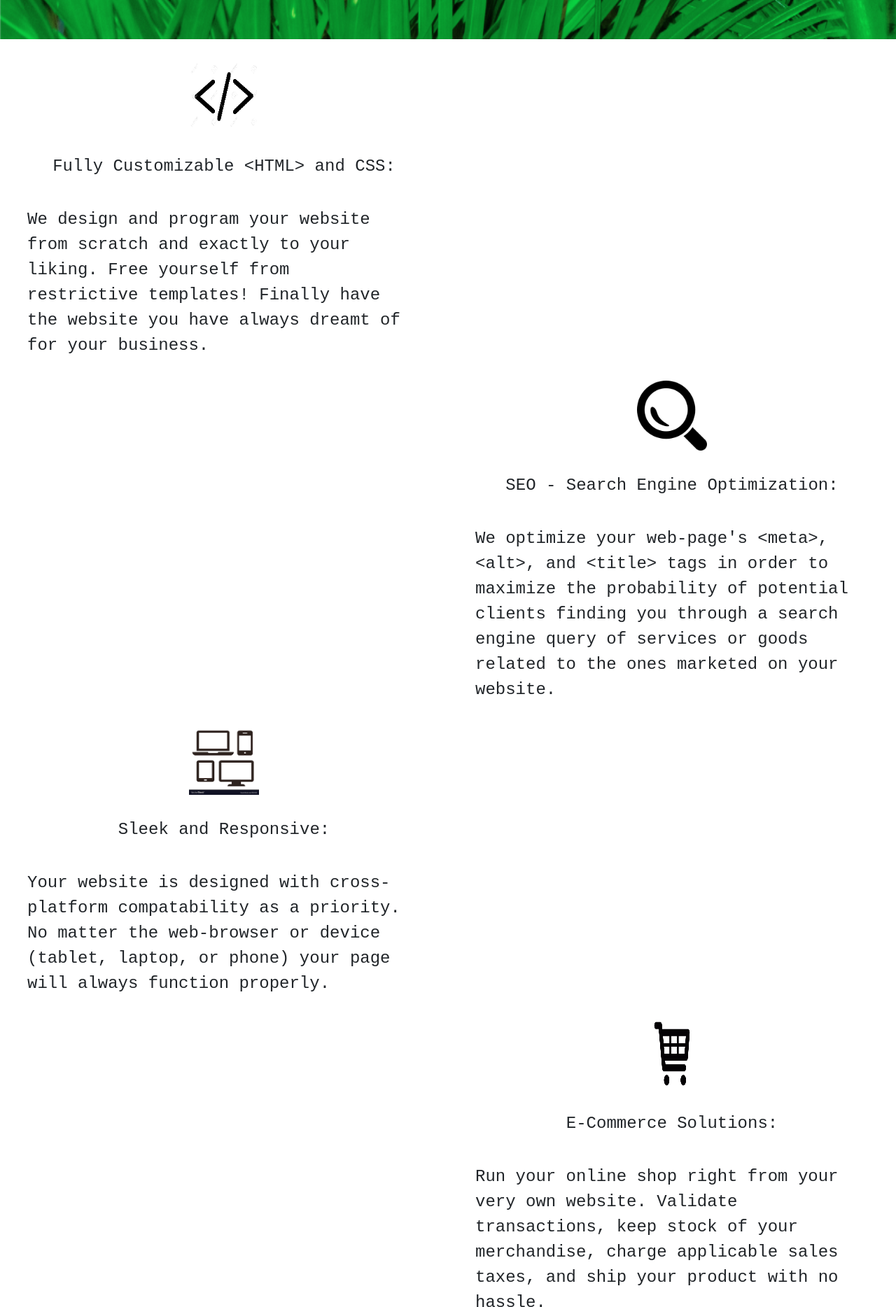
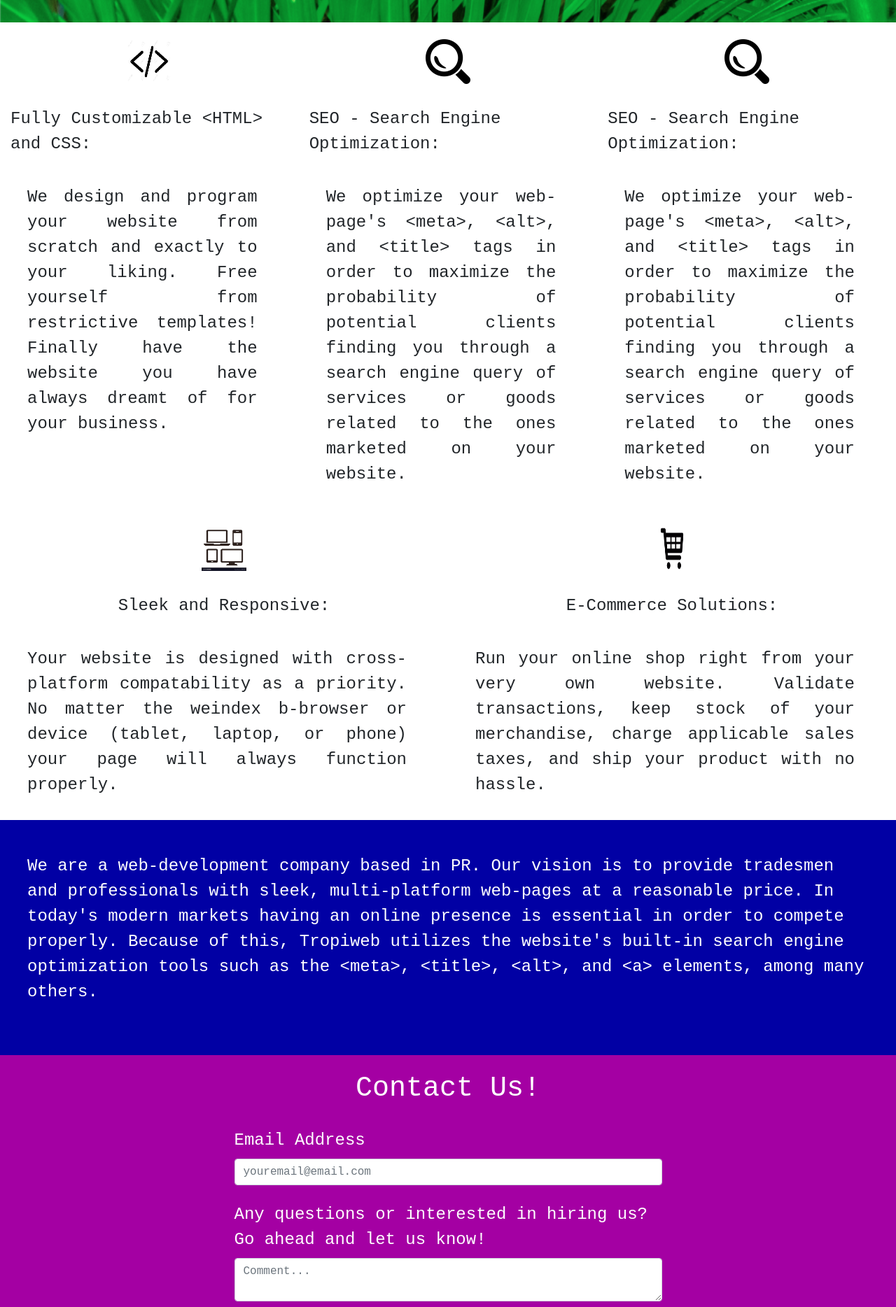
Before and after one commit to alejandroc311/Tropiweb-Webpage, a plain HTML site: page index.html in a window 1280 px wide. Shown: the part 460-2328 px from the top of the page at 70% size. Drawn offline with nearby package versions, Linux system fonts and the light colour scheme.

Commit message:
New Look Once More

```diff
--- a/index.html
+++ b/index.html
@@ -61,84 +61,142 @@
     <!-- Card with Container which will enable bootstrap flexbox for alignment utilities. The Cards will contain the content of what
     Tropiweb is and does.-->
 
-<div class="container-fluid justify-content-center">
+<div class="container-fluid justify-content-center container-index">
 
-    <div class="row">
-        <div class="col-xs-12 col-sm-12 col-lg-6">
-          <div class="card border-0">
-            <div class="d-flex justify-content-center">
-              <img src="Code Angle Bracket 1.png" width="100" height="100" alt="">
+    <div class="row index">
+        <div class="index col-xs-12 col-sm-12 col-lg-4">
+          <div class="index card border-0 index-card">
+            <div class="index d-flex justify-content-center">
+              <img src="Code Angle Bracket 1.png" width="64" height="64" alt="">
             </div>
 
-            <div class="d-flex justify-content-center">
-              <p class="pTagsForCardTitles">Fully Customizable &ltHTML&gt and CSS:</p>
+            <div class="index d-flex justify-content-center">
+              <p class="index pTagsForCardTitles">Fully Customizable &ltHTML&gt and CSS:</p>
             </div>
-            <div class="d-flex justify-content-center">
-              <p class="pTagsForCards">We design and program your website from scratch and exactly to
+            <div class="index d-flex justify-content-center">
+              <p class="index pTagsForCards d-flex justify-content-center text-justify">We design and program your website from scratch and exactly to
                 your liking. Free yourself from restrictive templates! Finally have the website you have always dreamt of for your business.</p>
             </div>
 
             </div>
           </div>
 
-          <div class="col-lg-6 jquerymarker"></div>
-
+          <div class=" index col-xs-12 col-sm-12 col-lg-4">
+            <div class="index card border-0 index-card">
+              <div class="index d-flex justify-content-center">
+                <img src="Magnifying Glass SEO.png" width="64" height="64" alt="">
               </div>
-
-  <div class="row">
-        <div class="col-lg-6"></div>
-
-        <div class="col-xs-12 col-sm-12 col-lg-6">
-          <div class="card border-0">
-            <div class="d-flex justify-content-center">
-              <img src="Magnifying Glass SEO.png" width="100" height="100" alt="">
+              <div class="index d-flex justify-content-center">
+                <p class="index pTagsForCardTitles">SEO - Search Engine Optimization:</p>
               </div>
-            <div class="d-flex justify-content-center">
-              <p class="pTagsForCardTitles">SEO - Search Engine Optimization:</p>
-            </div>
-            <p class="pTagsForCards">We optimize your web-page's &ltmeta&gt, &ltalt&gt, and
+              <p class="index pTagsForCards d-flex justify-content-center text-justify">We optimize your web-page's &ltmeta&gt, &ltalt&gt, and
                 &lttitle&gt tags in order to maximize the probability of potential clients finding you through a search engine query of services
                 or goods related to the
                 ones marketed on your website.</p>
             </div>
           </div>
+
+          <div class="index col-xs-12 col-sm-12 col-lg-4">
+            <div class="index card border-0 index-card">
+              <div class="index d-flex justify-content-center">
+                <img src="Magnifying Glass SEO.png" width="64" height="64" alt="">
               </div>
-
-  <div class="row">
-        <div class="col-xs-12 col-sm-12 col-lg-6">
-          <div class="card border-0">
-            <div class="d-flex justify-content-center">
-              <img src="Devices for Responsive Representation.png" width="100" height="100" alt="">
+              <div class="index d-flex justify-content-center">
+                <p class="index pTagsForCardTitles">SEO - Search Engine Optimization:</p>
               </div>
-            <div class="d-flex justify-content-center">
-              <p class="pTagsForCardTitles">Sleek and Responsive:</p>
-            </div>
-            <p class="pTagsForCards">Your website is designed with cross-platform compatability as a priority.
-              No matter the web-browser or device (tablet, laptop, or phone) your page will always function properly.</p>
+              <p class="index pTagsForCards d-flex justify-content-center text-justify">We optimize your web-page's &ltmeta&gt, &ltalt&gt, and
+                &lttitle&gt tags in order to maximize the probability of potential clients finding you through a search engine query of services
+                or goods related to the
+                ones marketed on your website.</p>
             </div>
           </div>
 
-        <div class="col-lg-6"></div>
-
       </div>
 
-    <div class="row">
-        <div class="col-lg-6"></div>
-        <div class="col-xs-12 col-sm-12 col-lg-6">
-          <div class="card border-0">
-            <div class="d-flex justify-content-center">
-              <img src="Shopping Kart Icon.png" width="100" height="100" alt="">
+  <div class="row index">
+        <div class="index col-xs-12 col-sm-12 col-lg-6">
+          <div class="index card border-0 index-card">
+            <div class="index d-flex justify-content-center">
+              <img src="Devices for Responsive Representation.png" width="64" height="64" alt="">
             </div>
-            <div class="d-flex justify-content-center">
-              <p class="pTagsForCardTitles">E-Commerce Solutions:</p>
+            <div class="index d-flex justify-content-center">
+              <p class="index pTagsForCardTitles">Sleek and Responsive:</p>
             </div>
-            <p class="pTagsForCards">Run your online shop right from your very own website. Validate transactions,
+            <p class="index pTagsForCards d-flex justify-content-center text-justify">Your website is designed with cross-platform compatability as a priority.
+              No matter the weindex b-browser or device (tablet, laptop, or phone) your page will always function properly.</p>
+          </div>
+        </div>
+        <div class="index col-xs-12 col-sm-12 col-lg-6">
+          <div class="index card border-0 index-card">
+            <div class="index d-flex justify-content-center">
+              <img src="Shopping Kart Icon.png" width="64" height="64" alt="">
+            </div>
+            <div class="index d-flex justify-content-center">
+              <p class="index pTagsForCardTitles">E-Commerce Solutions:</p>
+            </div>
+            <p class="index pTagsForCards d-flex justify-content-center text-justify">Run your online shop right from your very own website. Validate transactions,
               keep stock of your merchandise, charge applicable sales taxes, and ship your product with no hassle.</p>
+          </div>
+        </div>
+      </div>
+    </div>
+    <div class="about">
+      <div class="container-fluid about">
+        <div class="row about">
+          <div class="col-lg-12 about">
+            <div class="card border-0 about">
+              <div class="d-flex justify-content-center about">
+                <p class="aboutPageParagraph about">We are a web-development company based in PR. Our vision is to provide tradesmen and professionals
+                  with sleek, multi-platform web-pages at a reasonable price. In today's modern markets having an online presence
+                  is essential in order to compete properly. Because of this, Tropiweb utilizes the website's
+                  built-in search engine optimization tools such as the &ltmeta&gt, &lttitle&gt, &ltalt&gt, and &lta&gt elements,
+                  among many others. </p>
               </div>
             </div>
           </div>
 
         </div>
+      </div>
+    </div>
+
+<div class="contact">
+  <a href=""></a>
+  <h1 class="d-flex justify-content-center">Contact Us!</h1>
+  <form>
+    <div class="form-row d-flex justify-content-center emailFormSection">
+      <div class="form-group col-lg-6">
+        <div>
+          <label for="emailFormInput">Email Address</label>
+        </div>
+          <input type="email" class="form-control" id="emailFormInput" placeholder="youremail@email.com" required>
+      </div>
+    </div>
+    <div class="form-row d-flex justify-content-center commentFormSection">
+      <div class="form-group col-lg-6">
+        <div>
+          <label for="commentFormInput">Any questions or interested in hiring us? Go ahead and let us know!</label>
+        </div>
+        <textarea type="text" class="form-control" id="commentFormInput" placeholder="Comment..." required></textarea>
+      </div>
+    </div>
+    <div class="form-row d-flex justify-content-center checkFormSection">
+      <div class="form-group col-lg-6">
+        <div class="form-check">
+          <input class="form-check-input" type="checkbox" id="invalidCheck" value="" required>
+          <label for="form-check-label" for="invalidCheck">Please check to make sure you're a human</label>
+        </div>
+      </div>
+    </div>
+    <div class="form-row d-flex justify-content-center buttonFormSection">
+      <div class="form-group col-lg-6">
+        <button class="btn btn-primary" type="submit">Submit Comment</button>
+      </div>
+
+    </div>
+
+  </form>
+</div>
+
 
 
 
--- a/style.css
+++ b/style.css
@@ -1,5 +1,10 @@
+*{
+  margin: 0;
+  padding:0;
+}
 .navbar{
-  font-size: 20px;
+
+  font-size: 24px;
   font-family: monospace;
 
 
@@ -31,15 +36,24 @@ nav{
 
 }
 
+.container-index{
+
+  margin-top:-32px;
+  margin-bottom: 0px;
+
+}
+.index-card{
+  padding-top: 24px;
+}
 
 .container-fluid{
-  margin-bottom: 24px;
+
   font-family: monospace;
 
 }
 
 .navbar-light .navbar-nav .nav-link{
-  color: #00a501;
+  color:#00a501;
 }
 
 
@@ -49,12 +63,14 @@ nav{
   padding: 8px 16px 8px 8px;
   font-size: 24px;
   font-family: monospace;
+
 }
 
 .pTagsForCardTitles{
   margin-top: 32px;
   font-size: 24px;
   font-family: monospace;
+
 }
 
 /* Media Queries compatible with the Boostrap queries to change alignment of content inside cards in the container in the
@@ -85,9 +101,25 @@ index page. */
 /*CONTACT PAGE FORM CSS*/
 
 
+.contact{
+  background-color: #A400A3;
+  font-family: monospace;
+  margin-top: -24px;
+  font-size: 24px;
+  color: white;
+
+
+}
+
+h1{
+  margin-top: 0;
+  padding-top: 48px;
+}
+
 form{
-  margin: 16px 28px 16px 28px;
+
   padding: 16px 24px 24px 24px;
+  background-color: #A400A3;
 }
 
 .emailFormSection{
@@ -106,8 +138,15 @@ form{
 /* ABOUT PAGE CSS */
 
 .aboutPageParagraph{
-  padding: 24px;
+  padding-top: 48px;
+  padding-bottom: 48px;
   margin: 24px;
   font-family: monospace;
   font-size: 24px;
+  color: white;
 }
+
+.about{
+  background-color: #0100A4;
+  margin-top: 0px;
+}
```
Also changed, not shown: about.html (+6 -6 lines), contact.html (+3 -3 lines). Lines whose indentation alone changed are shown as unchanged.
